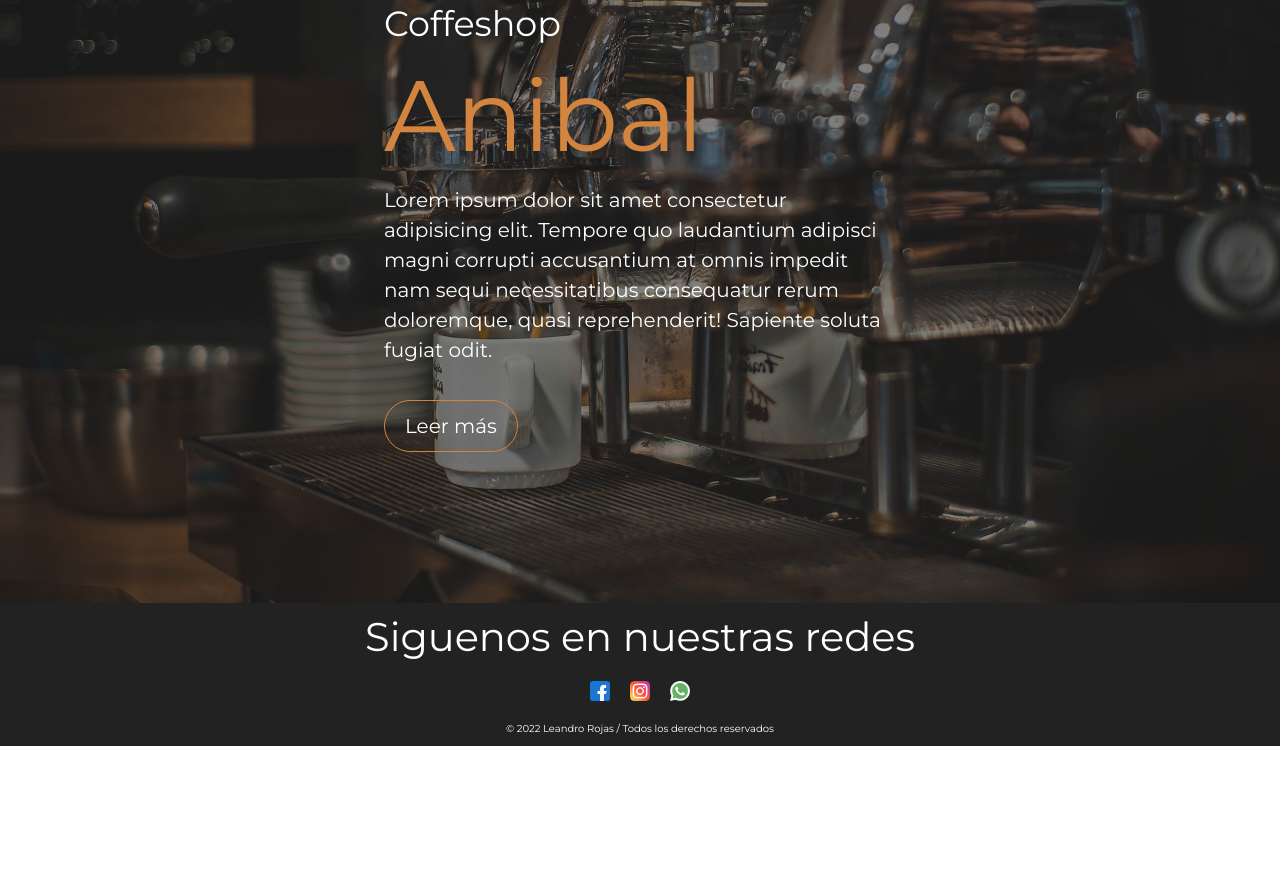
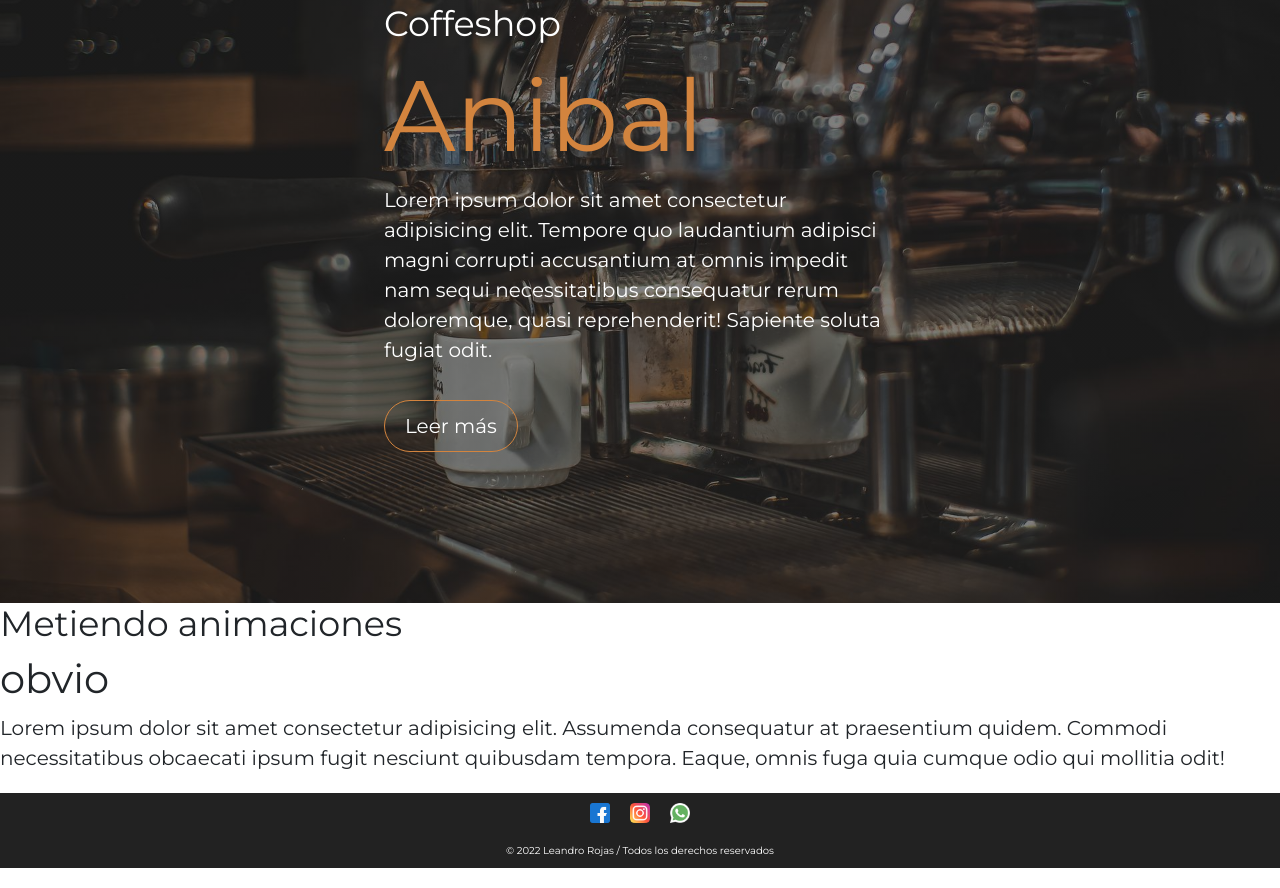
Before and after one commit to leandror97/anibalCafe, a plain HTML site: page index.html in a window 1280 px wide. Shown: the part 307-1195 px from the top of the page. Before the commit the page ends 1073 px from the top, so only its background shows below. Drawn offline with Linux system fonts and the light colour scheme.

Commit message:
No hice nada

```diff
--- a/index.html
+++ b/index.html
@@ -4,7 +4,7 @@
     <meta charset="UTF-8">
     <meta http-equiv="X-UA-Compatible" content="IE=edge">
     <meta name="viewport" content="width=device-width, initial-scale=1.0">
-    <title>Anibal Coffeshop</title>
+    <title>Titi Coffeshop</title>
     <link rel="stylesheet" href="estilos/style.css">
     <link rel="stylesheet" href="estilos/mediaQueries.css">
     <link rel="stylesheet" href="estilos/bootstrap.min.css">
@@ -59,12 +59,16 @@
         </article>
     </main>
 
+    <section>
+        <h3>Metiendo animaciones</h3>
+        <h2>obvio</h2>
+        <p>Lorem ipsum dolor sit amet consectetur adipisicing elit. Assumenda consequatur at praesentium quidem. Commodi necessitatibus obcaecati ipsum fugit nesciunt quibusdam tempora. Eaque, omnis fuga quia cumque odio qui mollitia odit!</p>
+    </section>
+
   <!-- SECTION FOOTER -->
 
     <footer>
-        <div class="contenedor">
-            <h2 class="titulo-section">Siguenos en nuestras redes</h2>
-        </div>
+
 
         <div class="redes-sociales">
             <img src="multimedia/facebook.png" alt="Logo facebook">
```
